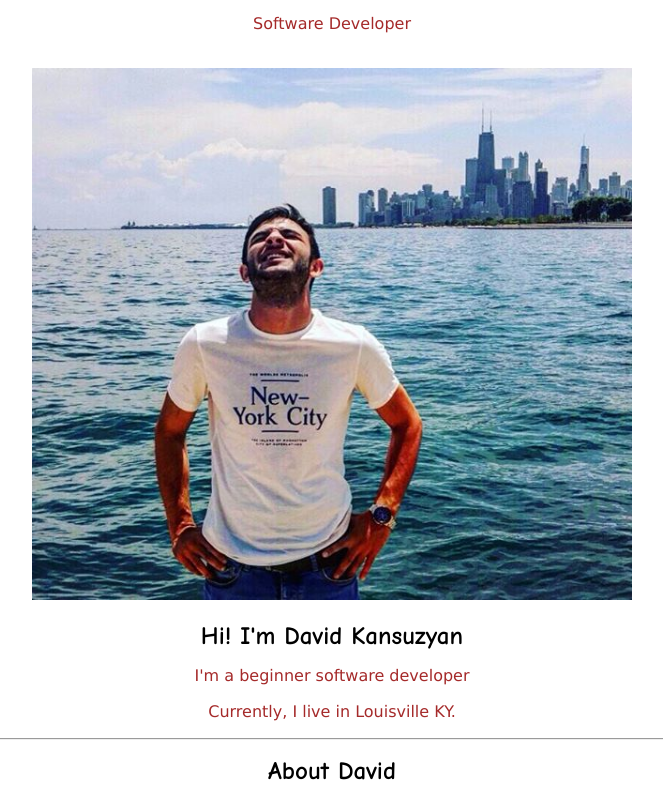
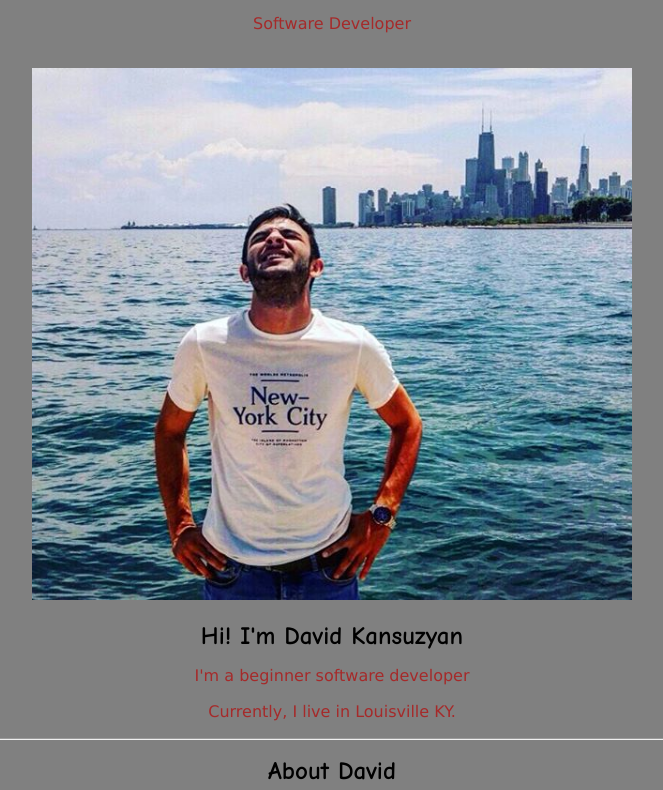
Before and after one commit to DavidSoftD/Portfolio, a plain HTML site: page index.html in a window 1280 px wide. Shown: the part 98-888 px from the top of the page, without its empty margins (308-971 px from the left). Drawn offline with Linux system fonts and the light colour scheme.

Commit message:
Update style.css

```diff
--- a/style.css
+++ b/style.css
@@ -3,6 +3,7 @@
 }
 body {
   text-align: center;
+  background-color: grey;
 }
 
 header {
```
